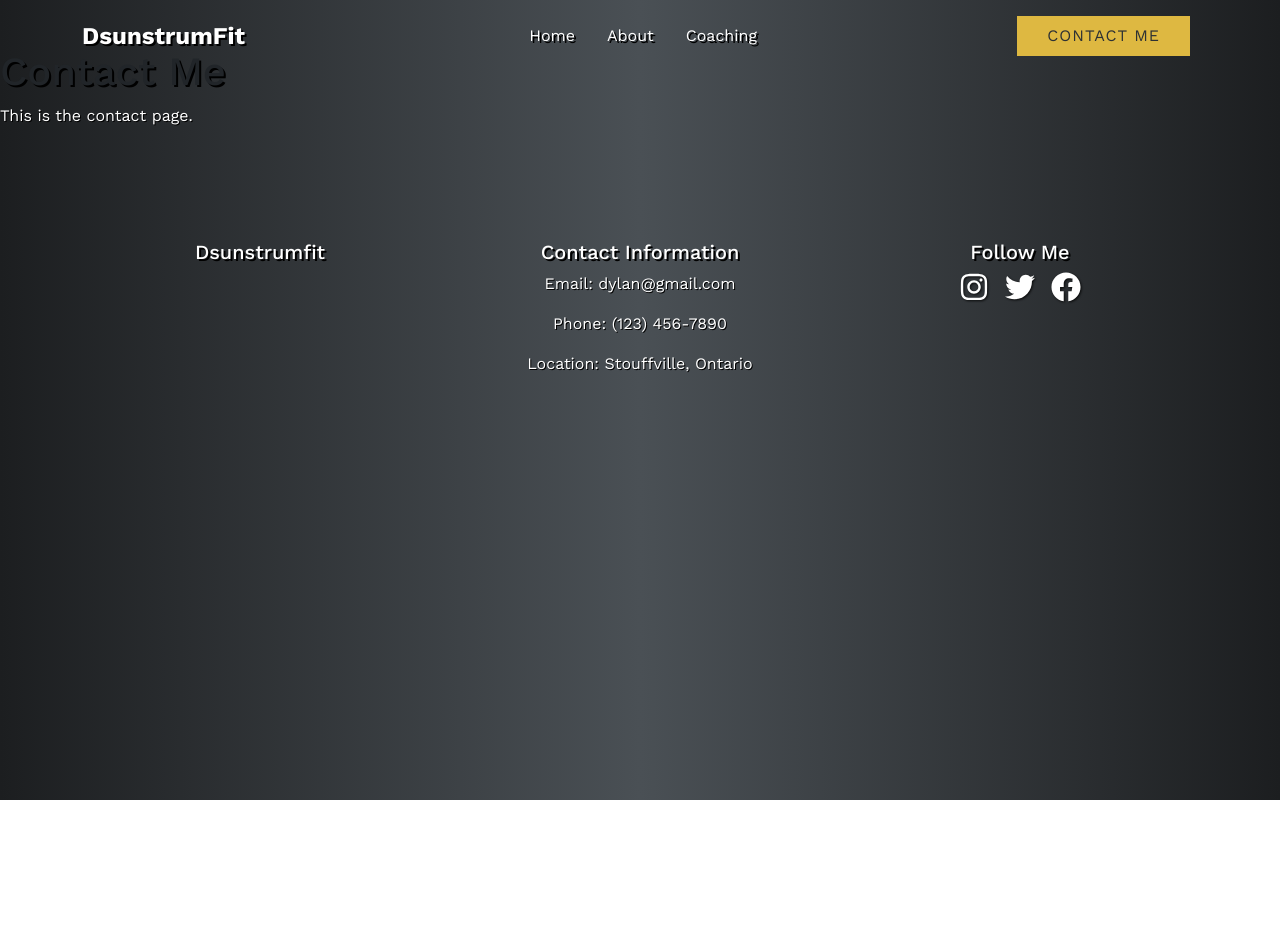
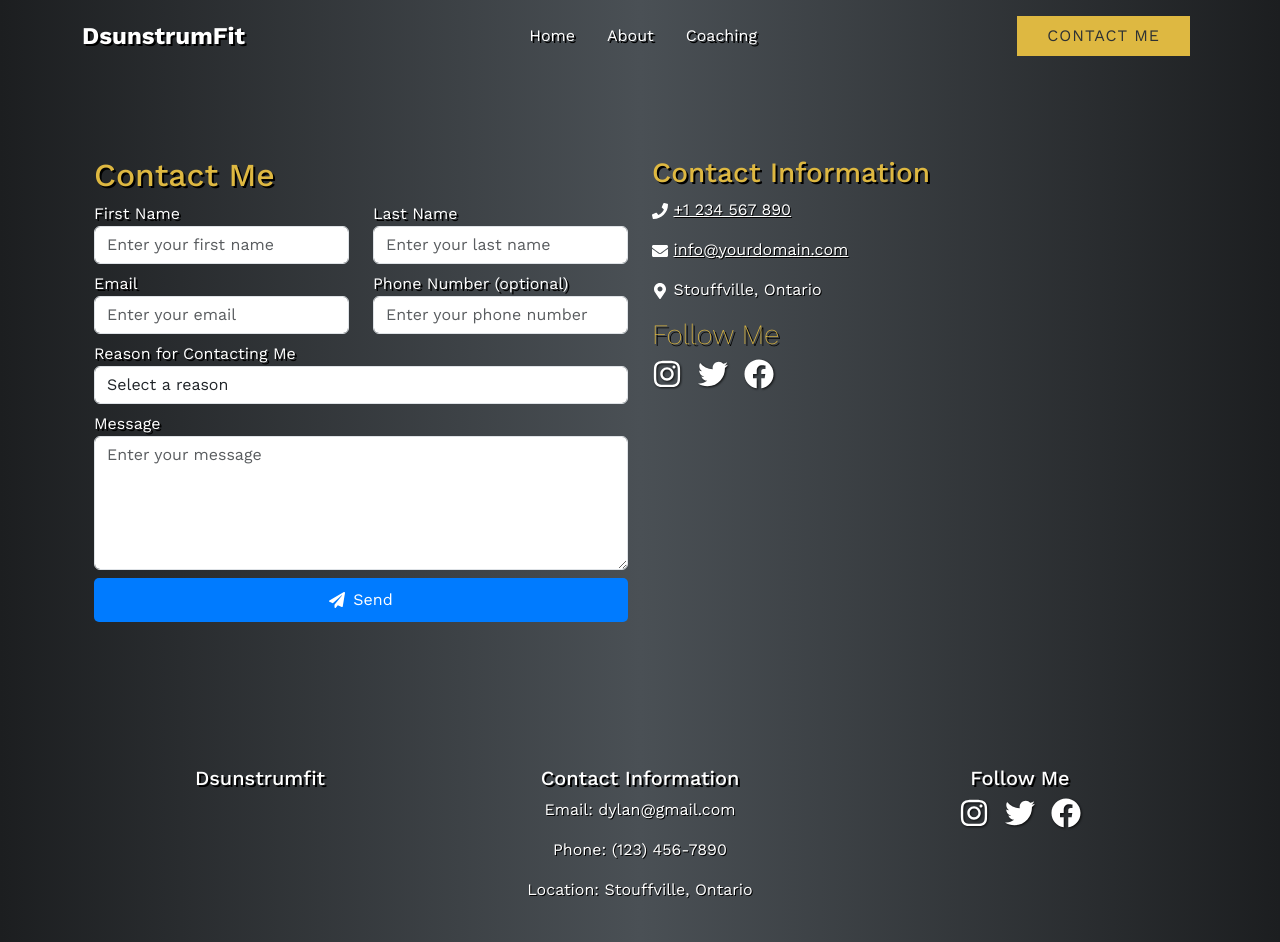
Before and after one commit to grantmacmillan/dsunstrumfit, a Next.js app: page /contact in a window 1280 px wide. Before the commit the page ends 800 px from the top, so only its background shows below. Built offline with nearby package versions, Linux system fonts and the light colour scheme.

Commit message:
contact form started

```diff
--- a/app/buttons.css
+++ b/app/buttons.css
@@ -55,3 +55,41 @@
     content: attr(data-front);
     transform: translateY(0) rotateX(0);
 }
+
+
+
+
+
+.submit-btn {
+    display: flex;
+    align-items: center;
+    justify-content: center;
+    padding: 10px;
+    font-size: 16px;
+    cursor: pointer;
+    border: none;
+    border-radius: 5px;
+    transition: background-color 0.3s, color 0.3s;
+}
+
+.submit-btn-primary {
+    background-color: #007bff;
+    color: white;
+}
+
+.submit-btn-primary:hover {
+    background-color: #0056b3;
+}
+
+.submit-btn-success {
+    background-color: #28a745;
+    color: white;
+}
+
+.submit-btn-success:hover {
+    background-color: #218838;
+}
+
+.submit-btn svg {
+    margin-right: 8px;
+}
--- /dev/null
+++ b/app/components/ContactForm.js
@@ -0,0 +1,157 @@
+"use client";
+
+import React, { useState } from 'react';
+import { Container, Row, Col, Form } from 'react-bootstrap';
+import { FaCheck, FaPaperPlane, FaFacebook, FaTwitter, FaInstagram, FaLinkedin, FaPhone, FaEnvelope, FaMapMarkerAlt } from 'react-icons/fa';
+
+const ContactForm = () => {
+    const [formData, setFormData] = useState({
+        firstName: '',
+        lastName: '',
+        email: '',
+        phoneNumber: '',
+        reason: '',
+        message: ''
+    });
+
+    const [submitted, setSubmitted] = useState(false);
+
+    const handleChange = (e) => {
+        const { id, value } = e.target;
+        setFormData({ ...formData, [id]: value });
+    };
+
+    const handleSubmit = (e) => {
+        e.preventDefault();
+        console.log('Form Data:', formData);
+        setSubmitted(true);
+        setTimeout(() => {
+            setSubmitted(false);
+        }, 3000); // Reset the button after 3 seconds
+    };
+
+    return (
+        <Container className="my-5">
+            <Row>
+                <Col md={6}>
+                    <h2 className='contact-heading'>Contact Me</h2>
+                    <Form onSubmit={handleSubmit}>
+                        <Row>
+                            <Col md={6}>
+                                <Form.Group controlId="firstName" className='contact-form-group'>
+                                    <Form.Label className='contact-form-label'>First Name</Form.Label>
+                                    <Form.Control
+                                        type="text"
+                                        placeholder="Enter your first name"
+                                        value={formData.firstName}
+                                        onChange={handleChange}
+                                        required
+                                    />
+                                </Form.Group>
+                            </Col>
+                            <Col md={6}>
+                                <Form.Group controlId="lastName" className='contact-form-group'>
+                                    <Form.Label className='contact-form-label'>Last Name</Form.Label>
+                                    <Form.Control
+                                        type="text"
+                                        placeholder="Enter your last name"
+                                        value={formData.lastName}
+                                        onChange={handleChange}
+                                        required
+                                    />
+                                </Form.Group>
+                            </Col>
+                        </Row>
+                        <Row>
+                            <Col md={6}>
+                                <Form.Group controlId="email" className='contact-form-group'>
+                                    <Form.Label className='contact-form-label'>Email</Form.Label>
+                                    <Form.Control
+                                        type="email"
+                                        placeholder="Enter your email"
+                                        value={formData.email}
+                                        onChange={handleChange}
+                                        required
+                                    />
+                                </Form.Group>
+                            </Col>
+                            <Col md={6}>
+                                <Form.Group controlId="phoneNumber" className='contact-form-group'>
+                                    <Form.Label className='contact-form-label'>Phone Number (optional)</Form.Label>
+                                    <Form.Control
+                                        type="tel"
+                                        placeholder="Enter your phone number"
+                                        value={formData.phoneNumber}
+                                        onChange={handleChange}
+                                    />
+                                </Form.Group>
+                            </Col>
+                        </Row>
+                        <Form.Group controlId="reason" className='contact-form-group'>
+                            <Form.Label className='contact-form-label'>Reason for Contacting Me</Form.Label>
+                            <Form.Control
+                                as="select"
+                                value={formData.reason}
+                                onChange={handleChange}
+                                required
+                            >
+                                <option value="">Select a reason</option>
+                                <option value="general-inquiry">General Inquiry</option>
+                                <option value="online-fitness-coaching">Online Fitness Coaching</option>
+                                <option value="online-nutrition-coaching">Online Nutrition Coaching</option>
+                                <option value="online-fitness-nutrition-coaching">Online Fitness + Nutrition Coaching</option>
+                            </Form.Control>
+                        </Form.Group>
+
+                        <Form.Group controlId="message" className='contact-form-group'>
+                            <Form.Label className='contact-form-label'>Message</Form.Label>
+                            <Form.Control
+                                as="textarea"
+                                rows={5}
+                                placeholder="Enter your message"
+                                value={formData.message}
+                                onChange={handleChange}
+                                required
+                            />
+                        </Form.Group>
+
+                        <button
+                            type="submit"
+                            className={`submit-btn ${submitted ? 'submit-btn-success' : 'submit-btn-primary'} w-100`}
+                        >
+                            {submitted ? (
+                                <>
+                                    <FaCheck /> Submitted
+                                </>
+                            ) : (
+                                <>
+                                    <FaPaperPlane /> Send
+                                </>
+                            )}
+                        </button>
+                    </Form>
+                </Col>
+                <Col md={6}>
+                    <h3 className='contact-heading'>Contact Information</h3>
+                    <p><FaPhone /> <a className='contact-link' href="tel:+1234567890">+1 234 567 890</a></p>
+                    <p><FaEnvelope /> <a className='contact-link' href="mailto:info@yourdomain.com">info@yourdomain.com</a></p>
+                    <p><FaMapMarkerAlt /> Stouffville, Ontario</p>
+                    <h3 className='contact-subheading'>Follow Me</h3>
+                    <p>
+                        <a href="https://instagram.com" aria-label="Instagram" target="_blank" rel="noopener noreferrer">
+                            <FaInstagram size={30} className="icon-style" />
+                        </a>
+                        <a href="https://twitter.com" className="mx-3" aria-label="Twitter" target="_blank" rel="noopener noreferrer">
+                            <FaTwitter size={30} className="icon-style" />
+                        </a>
+                        <a href="https://facebook.com" aria-label="Facebook" target="_blank" rel="noopener noreferrer">
+                            <FaFacebook size={30} className="icon-style" />
+                        </a>
+                    </p>
+                </Col>
+            </Row>
+        </Container>
+    );
+};
+
+export default ContactForm;
--- /dev/null
+++ b/app/contact/contact.css
@@ -0,0 +1,26 @@
+.contact-container {
+    padding-top: 60px;
+
+}
+
+.contact-heading {
+    color: var(--primary-color);
+}
+
+.contact-subheading {
+    color: var(--primary-color);
+    font-weight: 200;
+}
+
+.contact-link {
+    color: var(--text);
+}
+
+.contact-form-label {
+    color: var(--text);
+    margin-bottom: 0;
+}
+
+.contact-form-group {
+    margin-bottom: 0.5rem;
+}
--- a/app/contact/page.js
+++ b/app/contact/page.js
@@ -1,3 +1,6 @@
+import ContactForm from "../components/ContactForm";
+import { Container, Col, Row } from 'react-bootstrap';
+
 export const metadata = {
     title: 'Dsunstrumfit - Contact',
     description: 'Generated by create next app',
@@ -6,11 +9,8 @@ export const metadata = {
 
 export default function Contact() {
     return (
-        <div>
-            <br></br>
-            <br></br>
-            <h1>Contact Me</h1>
-            <p>This is the contact page.</p>
-        </div>
+        <Container className="mt-5 contact-container">
+            <ContactForm />
+        </Container>
     );
 }
--- a/app/layout.js
+++ b/app/layout.js
@@ -7,6 +7,7 @@ import "./home.css";
 import "./buttons.css";
 import "./about-me/about-me.css";
 import "./coaching/coaching.css";
+import "./contact/contact.css";
 
 const workSans = Work_Sans({ subsets: ["latin"] });
 
```
